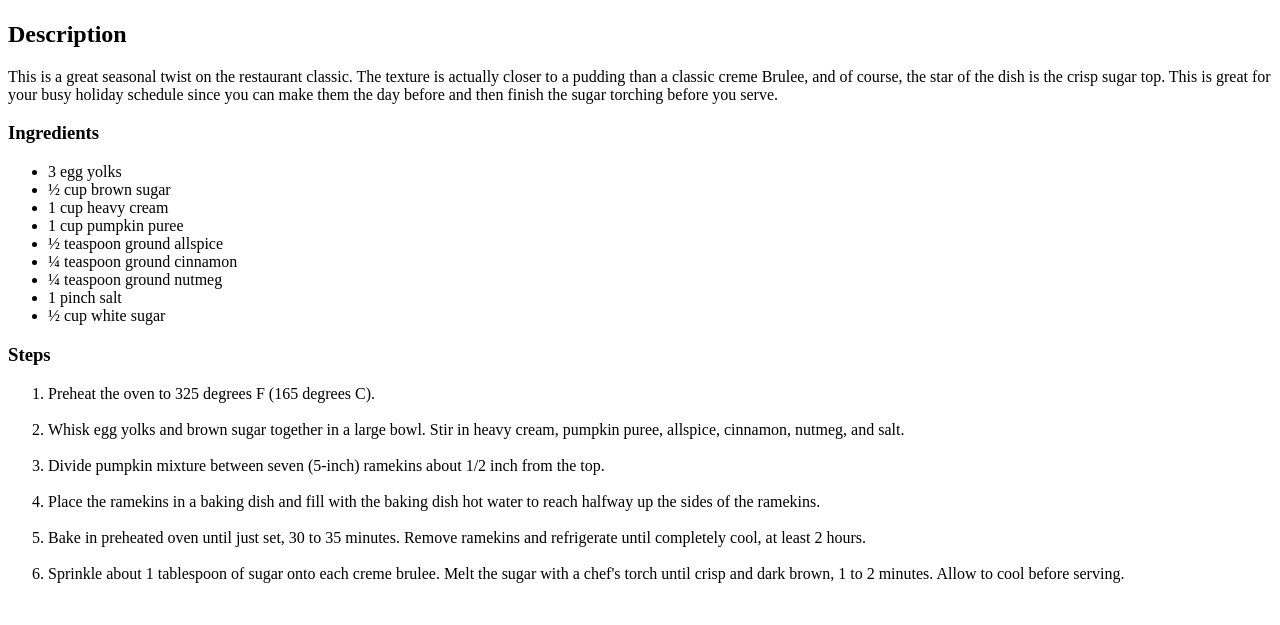
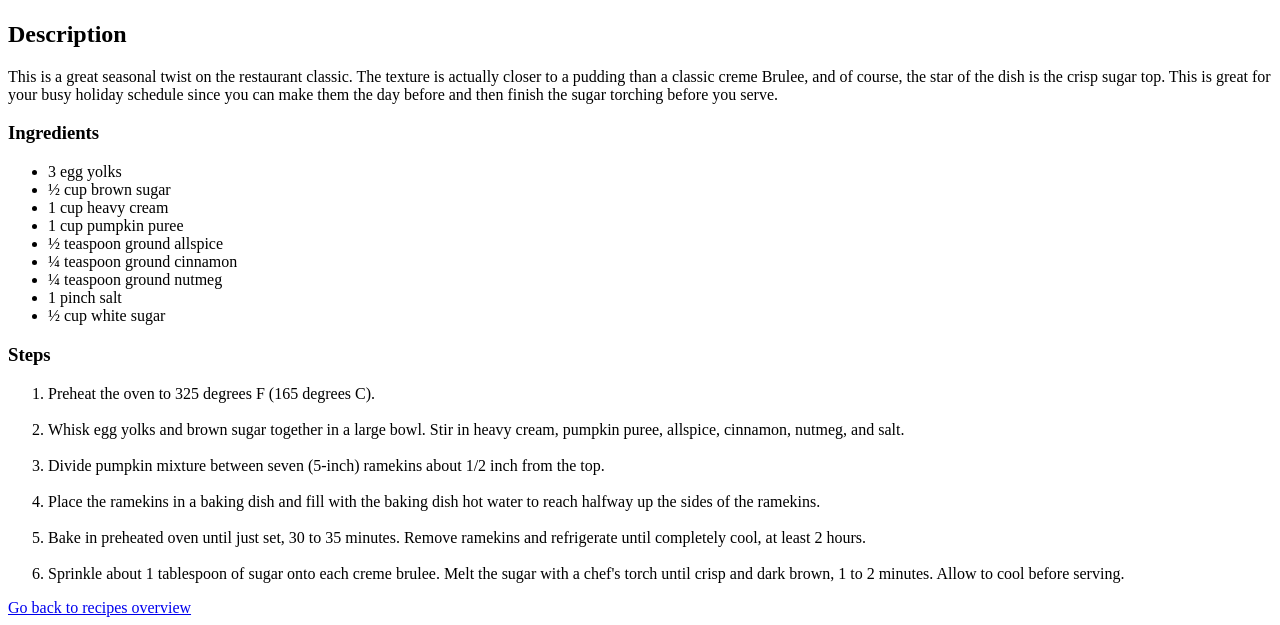
Before and after one commit to DirkBrouwer/odin-recipes, a plain HTML site: page recipes/creme-brulee.html in a window 1280 px wide. Shown: the part 383-1008 px from the top of the page. Before the commit the page ends 982 px from the top, so only its background shows below. Drawn offline with Linux system fonts and the light colour scheme.

Commit message:
Add links to recipes overview page

```diff
--- a/recipes/creme-brulee.html
+++ b/recipes/creme-brulee.html
@@ -62,5 +62,6 @@
         Allow to cool before serving.
       </li>
     </ol>
+    <a href="../index.html">Go back to recipes overview</a>
   </body>
 </html>
```
Also changed, not shown: recipes/lasagna.html (+1 -0 lines).
